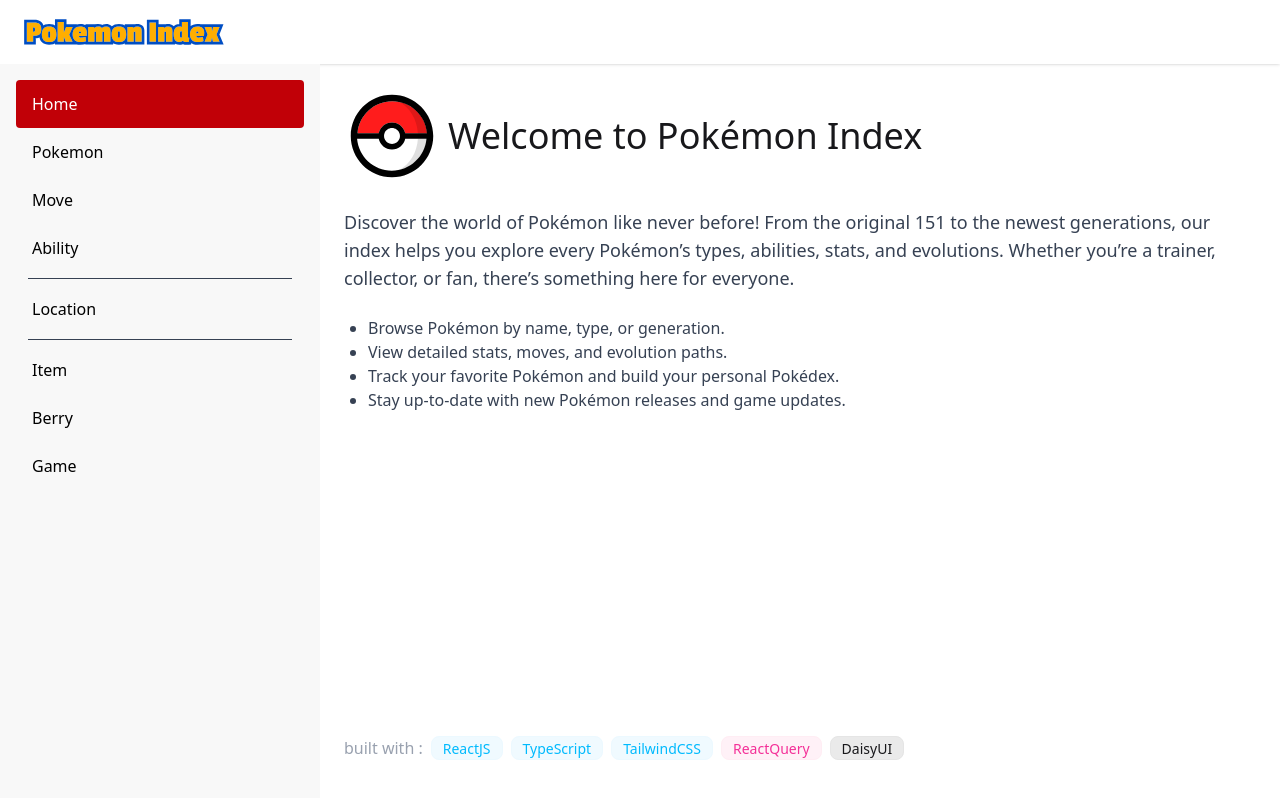
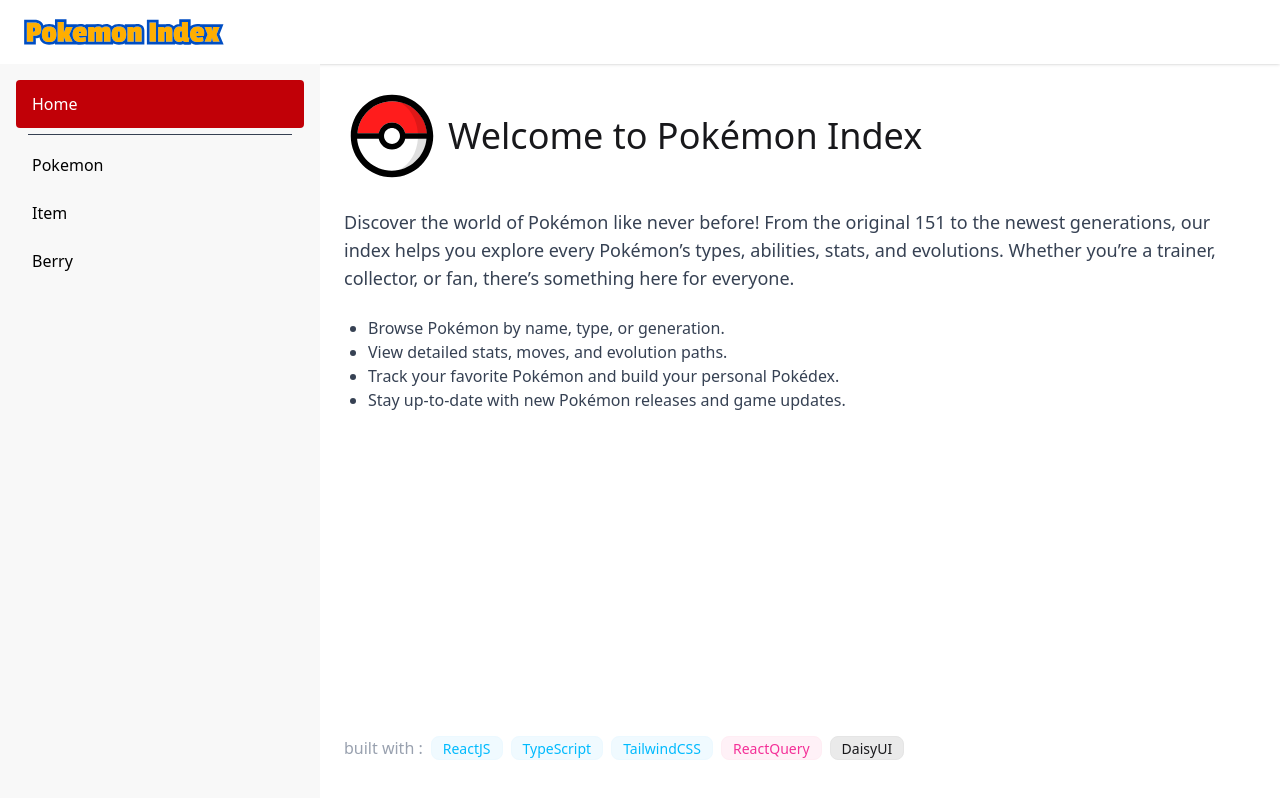
Before and after one commit to Mman7/pokemon_index, a React (Vite) app: page / in a window 1280 px wide. Shown: the top 798 px of the page. Built offline with nearby package versions, Linux system fonts and the light colour scheme; what pokenode-ts would draw is missing.

Commit message:
removed unused code

```diff
--- a/src/components/Sidebar/sidebar.tsx
+++ b/src/components/Sidebar/sidebar.tsx
@@ -9,9 +9,7 @@
     setSelect(location.pathname);
   }, [location]);
 
-  const items_list1 = ["Pokemon", "Move", "Ability"];
-  const items_list2 = ["Location"];
-  const items_list3 = ["Item", "Berry", "Game"];
+  const items_list1 = ["Pokemon", "Item", "Berry"];
 
   const dividedLine = (
     <div className="mx-3 my-1.5 flex items-center border-t border-gray-700" />
@@ -23,25 +21,9 @@
         callback={() => setSelect(null)}
         isSelected={select === "/"}
       />
+      {dividedLine}
+
       {items_list1.map((item) => (
-        <SidebarItem
-          title={item}
-          key={item}
-          callback={() => setSelect(item)}
-          isSelected={select === `/${item.toLowerCase()}`}
-        />
-      ))}
-      {dividedLine}
-      {items_list2.map((item) => (
-        <SidebarItem
-          title={item}
-          key={item}
-          callback={() => setSelect(item)}
-          isSelected={select === `/${item.toLowerCase()}`}
-        />
-      ))}
-      {dividedLine}
-      {items_list3.map((item) => (
         <SidebarItem
           title={item}
           key={item}
```
